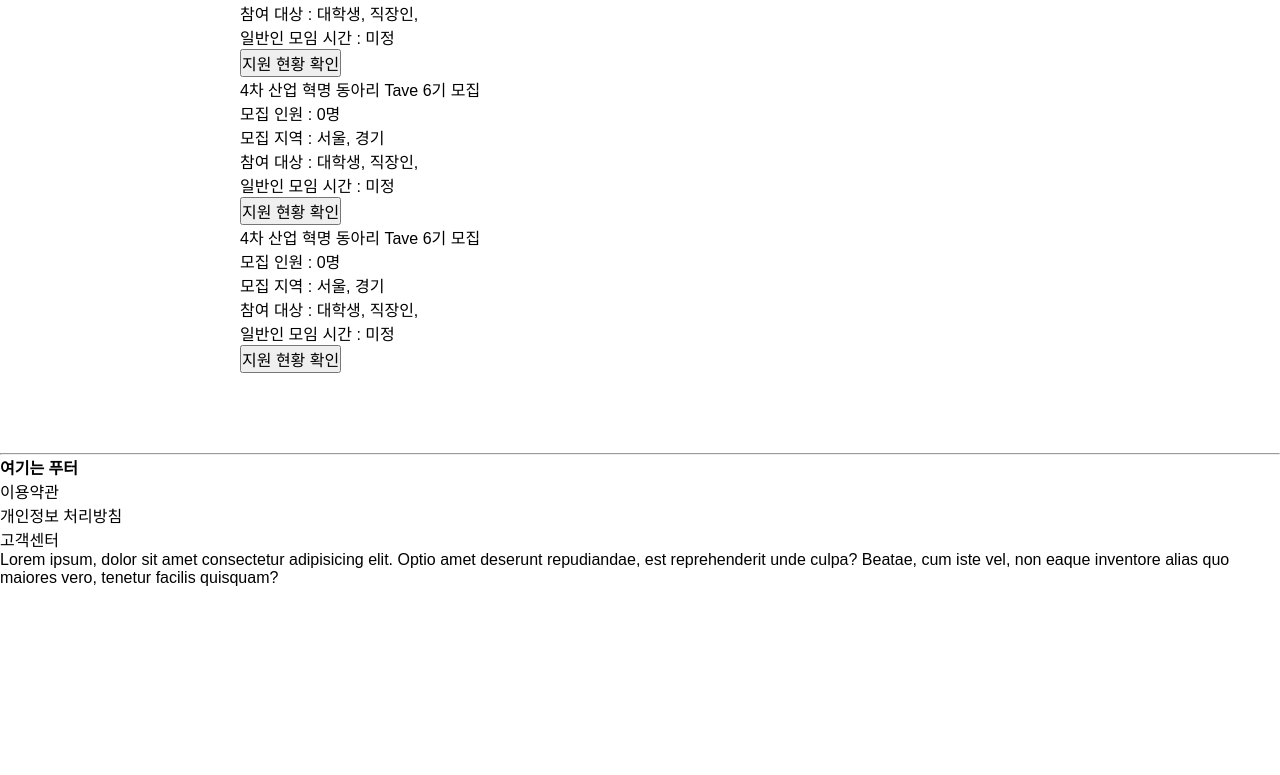
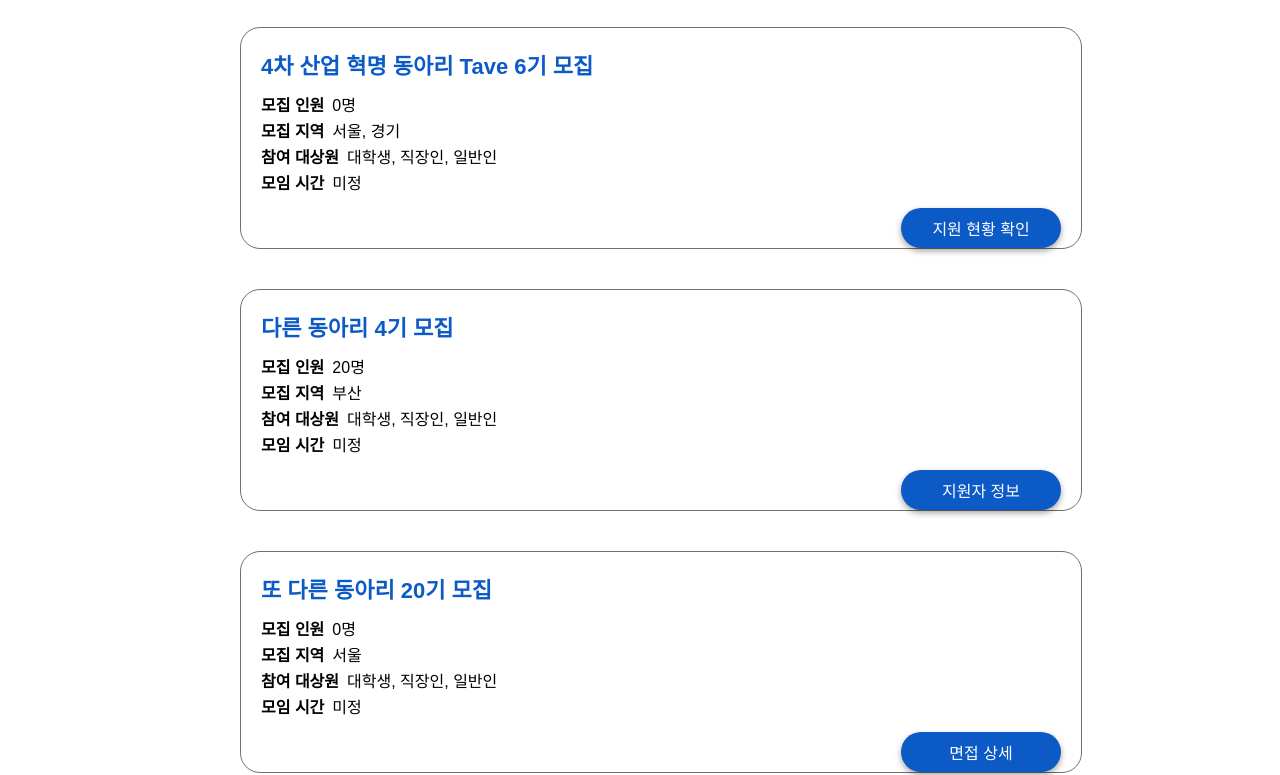
Before and after one commit to Kim-Hyunjo/MoZIP, a React (Create React App) app in the folder front/: page /mypage/status in a window 1280 px wide. Shown: the part 549-1324 px from the top of the page. Before the commit the page ends 1136 px from the top, so only its background shows below. Built offline with nearby package versions, Linux system fonts and the light colour scheme.

Commit message:
feat: Add css to mypageStatus

```diff
--- a/front/src/pages/mypage/button.css
+++ b/front/src/pages/mypage/button.css
@@ -66,12 +66,22 @@
 .button_medium3 {
   background: #0C5AC6;
   border: none;
-  border-radius: 29px;
+  border-radius: 20px;
   font-size: 16px;
   display: block;
   margin: 20px auto;
   padding: 8px;
-  width: 80px;
+  width: 160px;
   color: #fff;
+  box-shadow: 0px 3px 6px rgba(0, 0, 0, 0.36);
+}
 
+/*버튼의 위치에 대한 속성*/
+.btn_inmiddle {
+  display: block;
+  margin: 20px auto;
 }
+.btn_ingray_namecard {
+  display: block;
+  margin: 12px 28px 28px 640px;
+}
--- /dev/null
+++ b/front/src/pages/mypage/h3lines.css
@@ -0,0 +1,3 @@
+span {
+    color:#0C5AC6;
+}
--- a/front/src/pages/mypage/myPageNotice.tsx
+++ b/front/src/pages/mypage/myPageNotice.tsx
@@ -29,7 +29,7 @@ const myPageNotice = () => {
         </div>
       </div>
     </div>
-    <button className="button_medium3">확인</button>
+    <button className="button_medium3 btn_inmiddle">확인</button>
     </div>
   );
 };
--- a/front/src/pages/mypage/mypageStatus.tsx
+++ b/front/src/pages/mypage/mypageStatus.tsx
@@ -1,5 +1,8 @@
 import { BrowserRouter as Router, Route, Link } from 'react-router-dom';
 import React, { useState } from 'react';
+import './button.css';
+import './h3lines.css';
+import './namecard.css';
 
 const mypageStatus = () => {
   const personalClublist = [
@@ -17,9 +20,10 @@ const mypageStatus = () => {
 
   return (
     <div>
-      <div id="namecard">동아리 모집 현황</div>
-      <div>동아리별 부원 모집 과정 현황을 확인해보세요.</div>
-      <hr />
+      <div id="namecard"><h2>동아리 모집 현황</h2></div>
+      <h3>
+        <div>동아리별 부원 모집 과정 현황을 확인해보세요.</div>
+        <br />
       <div>
         동아리 모집 단계는 총 <span>4단계</span>입니다.
       </div>
@@ -39,43 +43,80 @@ const mypageStatus = () => {
         <span>4. 회비 입금 대기</span>: 최종 합격을 발표한 후 Mo:ZIP에 아직 합격
         회원들을 등록하지 않은 단계입니다.
       </div>
-      <hr />
+      </h3>
       <div>
-        <div>
-          <div>4차 산업 혁명 동아리 Tave 6기 모집</div>
-          모집 인원 : 0명 <br></br>
-          모집 지역 : 서울, 경기 <br></br>
-          참여 대상 : 대학생, 직장인, <br></br>
-          일반인 모임 시간 : 미정 <br></br>
+        <div className="gray_namecard">
+          <div className="title_gray_namecard">4차 산업 혁명 동아리 Tave 6기 모집</div>
+
+          <div className="info_gray_namecard">
+            <div className="subject_gray_namecard">모집 인원</div>
+             0명
+          </div> <br></br>
+          <div className="info_gray_namecard">
+            <div className="subject_gray_namecard">모집 지역</div>
+            서울, 경기
+          </div> <br></br>
+          <div className="info_gray_namecard">
+            <div className="subject_gray_namecard">참여 대상원</div>
+            대학생, 직장인, 일반인
+          </div>  <br></br>
+          <div className="info_gray_namecard">
+            <div className="subject_gray_namecard">모임 시간</div>
+            미정
+          </div> <br></br>
+
+          <button className="button_medium3 btn_ingray_namecard">지원 현황 확인</button>
+
         </div>
-        <div>
-          <button>지원 현황 확인</button>
+
+      </div>
+      <div className="gray_namecard">
+          <div className="title_gray_namecard">다른 동아리 4기 모집</div>
+
+          <div className="info_gray_namecard">
+            <div className="subject_gray_namecard">모집 인원</div>
+             20명
+          </div> <br></br>
+          <div className="info_gray_namecard">
+            <div className="subject_gray_namecard">모집 지역</div>
+            부산
+          </div> <br></br>
+          <div className="info_gray_namecard">
+            <div className="subject_gray_namecard">참여 대상원</div>
+            대학생, 직장인, 일반인
+          </div>  <br></br>
+          <div className="info_gray_namecard">
+            <div className="subject_gray_namecard">모임 시간</div>
+            미정
+          </div> <br></br>
+
+          <button className="button_medium3 btn_ingray_namecard">지원자 정보</button>
+
         </div>
-      </div>
-      <div>
-        <div>
-          <div>4차 산업 혁명 동아리 Tave 6기 모집</div>
-          모집 인원 : 0명 <br></br>
-          모집 지역 : 서울, 경기 <br></br>
-          참여 대상 : 대학생, 직장인, <br></br>
-          일반인 모임 시간 : 미정 <br></br>
+        <div className="gray_namecard">
+          <div className="title_gray_namecard">또 다른 동아리 20기 모집</div>
+
+          <div className="info_gray_namecard">
+            <div className="subject_gray_namecard">모집 인원</div>
+             0명
+          </div> <br></br>
+          <div className="info_gray_namecard">
+            <div className="subject_gray_namecard">모집 지역</div>
+            서울
+          </div> <br></br>
+          <div className="info_gray_namecard">
+            <div className="subject_gray_namecard">참여 대상원</div>
+            대학생, 직장인, 일반인
+          </div>  <br></br>
+          <div className="info_gray_namecard">
+            <div className="subject_gray_namecard">모임 시간</div>
+            미정
+          </div> <br></br>
+
+          <button className="button_medium3 btn_ingray_namecard">면접 상세</button>
+
         </div>
-        <div>
-          <button>지원 현황 확인</button>
-        </div>
-      </div>
-      <div>
-        <div>
-          <div>4차 산업 혁명 동아리 Tave 6기 모집</div>
-          모집 인원 : 0명 <br></br>
-          모집 지역 : 서울, 경기 <br></br>
-          참여 대상 : 대학생, 직장인, <br></br>
-          일반인 모임 시간 : 미정 <br></br>
-        </div>
-        <div>
-          <button>지원 현황 확인</button>
-        </div>
-      </div>
+
     </div>
   );
 };
--- a/front/src/pages/mypage/namecard.css
+++ b/front/src/pages/mypage/namecard.css
@@ -75,3 +75,33 @@
   transform: translate(0%, 35%);
   margin-left: 16px;
 }
+
+/**/
+.gray_namecard{
+  border: 1px solid;
+  border-radius: 20px;
+  border-color: #707070;
+  padding: 20px;
+  width: 800px;
+  height: 180px;
+  display: block;
+  margin: 40px auto;
+}
+
+.title_gray_namecard{
+  color:#0c5ac6;
+  font-size: 22px;
+  font-weight: 700;
+  margin-bottom: 12px;
+}
+
+.subject_gray_namecard{
+  font-weight: 600;
+  margin-right: 8px;
+}
+
+.info_gray_namecard{
+  display: inline-flex;
+  margin-bottom: 2px;
+
+}
```
